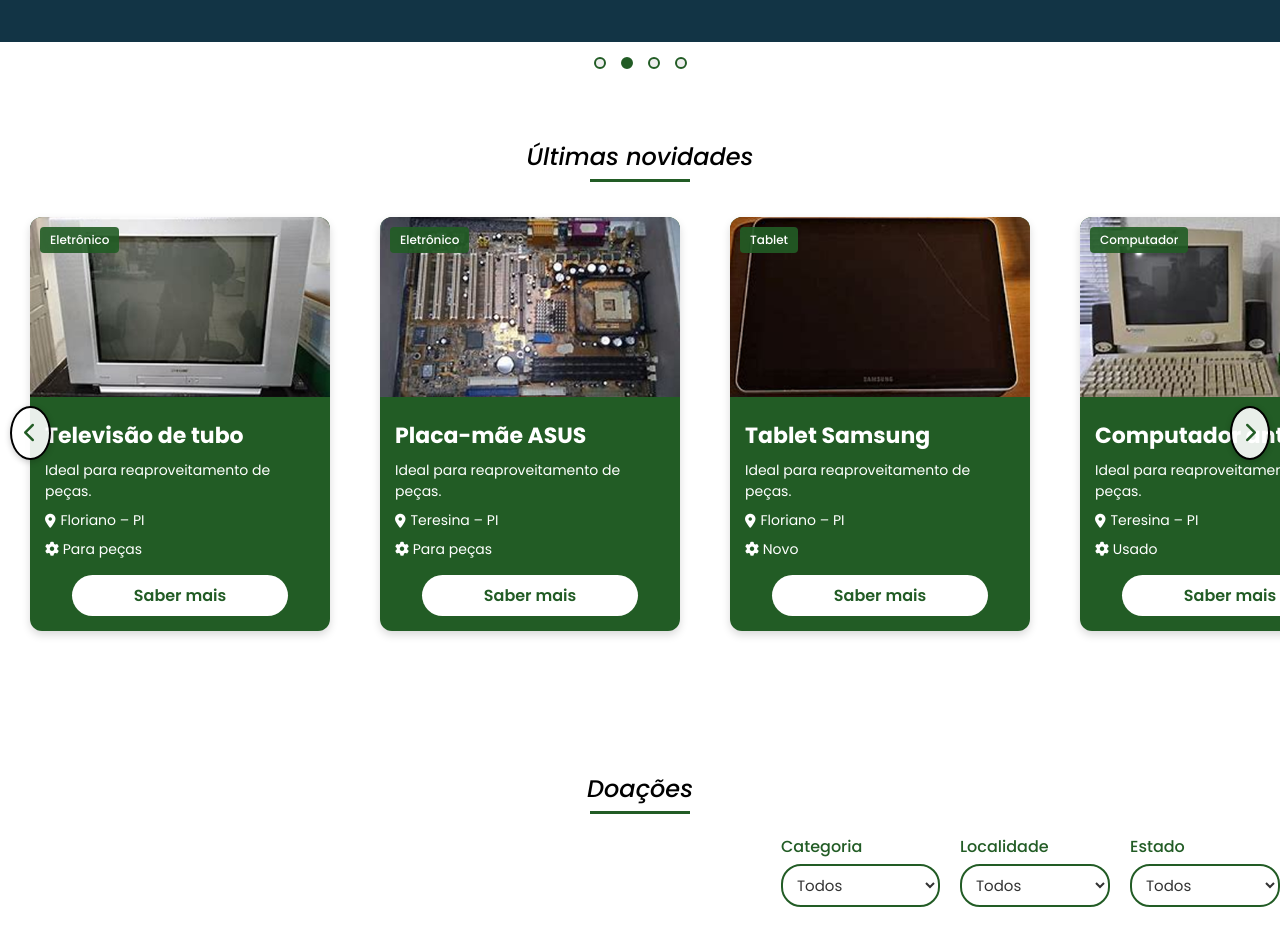
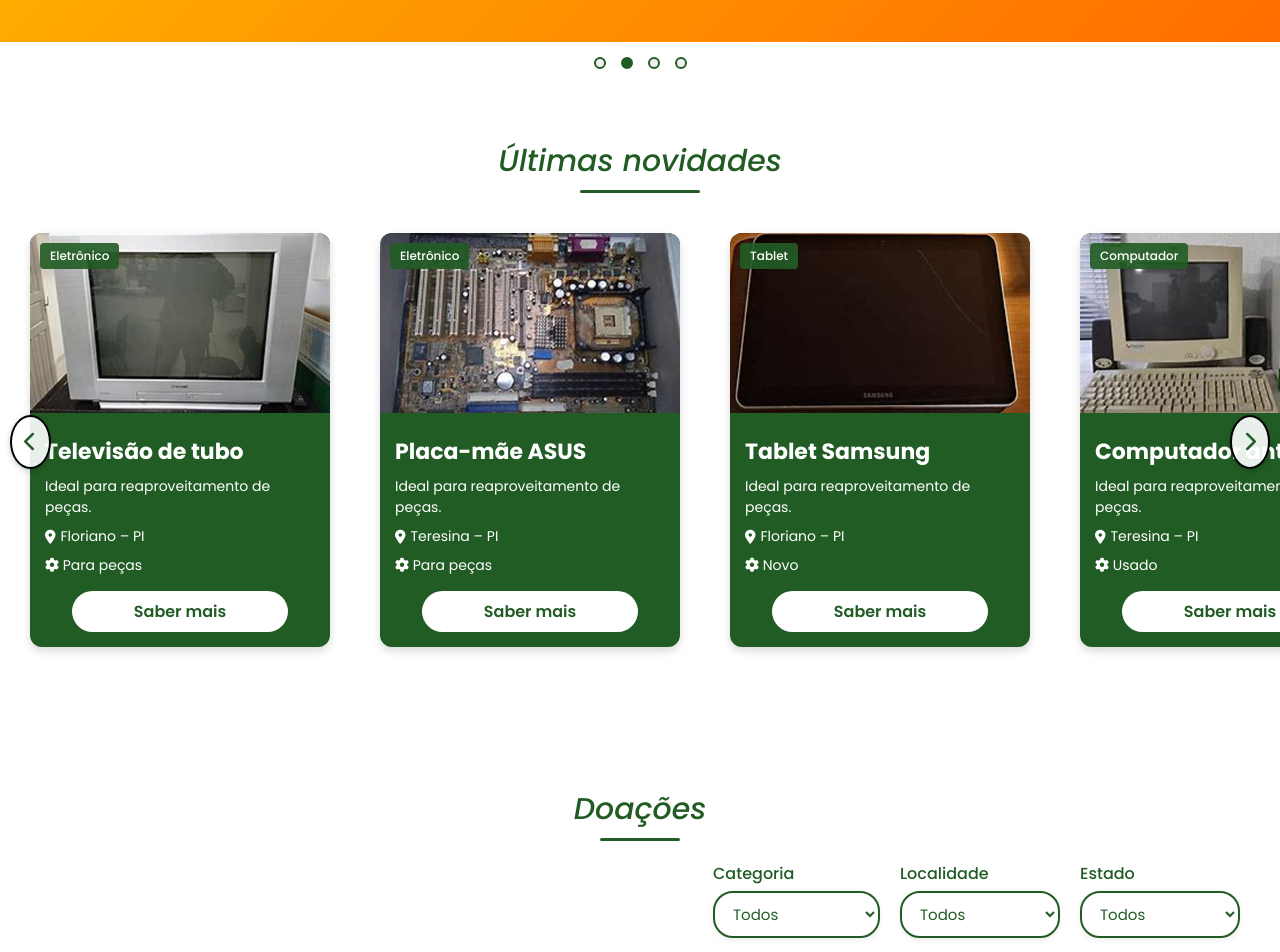
Before and after one commit to YasSantrb/front-ECOTECH, a React (Vite) app: page / in a window 1280 px wide. Shown: the part 340-1292 px from the top of the page. Built offline with nearby package versions, Linux system fonts and the light colour scheme; a web font is replaced by a local one.

Commit message:
feat: ajustando os filtros e trocando a posição dos ícones do feed de doações.

```diff
--- a/src/pages/tela_feed.jsx
+++ b/src/pages/tela_feed.jsx
@@ -214,6 +214,11 @@
             </div>
 
             <div className="slide-conteudo2">
+              <p className="carrossel_p">
+                E-lixo refere-se a equipamentos eletrônicos descartados, como
+                celulares, computadores e baterias, que contêm substâncias
+                prejudiciais ao meio ambiente.
+              </p>
               <div className="carrossel_titulo">
                 <img
                   src="src/assets/imagens/sustainable (1) 2.png"
@@ -224,11 +229,6 @@
                   consciente!
                 </h1>
               </div>
-              <p className="carrossel_p">
-                E-lixo refere-se a equipamentos eletrônicos descartados, como
-                celulares, computadores e baterias, que contêm substâncias
-                prejudiciais ao meio ambiente.
-              </p>
             </div>
 
             <div className="slide-conteudo3">
--- a/src/styles/tela_feed.css
+++ b/src/styles/tela_feed.css
@@ -129,7 +129,7 @@
 .slide-conteudo2 {
   display: flex;
   padding: 20px 30px;
-  background-color: #123445;
+  background: linear-gradient(135deg, #ffb800, #ff6d00);
   color: #fff;
   align-items: center;
   gap: 30px;
@@ -214,18 +214,22 @@
 }
 
 .titulo_feed {
-  text-align: center;
+   text-align: center;
   font-style: italic;
   font-weight: 500;
+  font-size: 30px;
+  color: #225c25;
+  margin-bottom: 10px;
 }
 
 .titulo_feed::after {
   content: "";
   display: block;
-  width: 100px;
+  width: 120px;
   height: 3px;
   background-color: #225c25;
-  margin: 5px auto;
+  margin: 6px auto;
+  border-radius: 3px;
 }
 
 .carrossel_container_externa {
@@ -274,16 +278,16 @@
 
 .filtros_container {
   display: flex;
-  justify-content: end;
+  justify-content: flex-end;
   gap: 20px;
-  margin: 20px 0;
   flex-wrap: wrap;
+  margin: 20px 40px 20px 40px;
 }
 
 .filtro_item {
   display: flex;
   flex-direction: column;
-  min-width: 150px;
+  min-width: 160px;
 }
 
 .filtro_item .label_filtro {
@@ -293,36 +297,41 @@
 }
 
 .filtro_item .filtro_categoria{
-  padding: 8px 10px;
+  padding: 10px 14px;
   border-radius: 20px;
-  background-color: white;
-  color: #333;
+  background-color: #fff;
+  color: #225c25;
   font-size: 15px;
   cursor: pointer;
   border: 2px solid #225c25;
   outline: none;
+  box-shadow: 0 2px 6px rgba(0, 0, 0, 0.08);
 }
 
 .filtros_ativos {
   display: flex;
   flex-wrap: wrap;
   gap: 10px;
-  justify-content: center;
-  margin-bottom: 20px;
+  justify-content: flex-end;
+  margin: 10px 120px 20px 120px;
 }
 
 .filtro_chip {
   display: inline-flex;
   align-items: center;
-  background-color: #e8f5e9;
+  background-color: #d7d3db;
   color: #225c25;
   padding: 5px 12px;
   border-radius: 20px;
-  margin: 5px;
   font-size: 14px;
+  margin-top: 8px;
+  width: fit-content;
+  box-shadow: 0 2px 5px rgba(0, 0, 0, 0.05);
+  transition: background-color 0.3s;
 }
 
 .filtro_chip .filtro_span{
+  font-size: 15px;
   margin-right: 8px;
 }
 
@@ -331,7 +340,7 @@
   border: none;
   color: #225c25;
   cursor: pointer;
-  font-size: 16px;
+  font-size: 15px;
 }
 
 /* Seção sobre os próximos cards */
@@ -343,23 +352,27 @@
   display: flex;
   justify-content: center;
   flex-wrap: wrap;
-  padding: 20px 0;
-  gap: 120px;
+  padding: 20px;
+  gap: 80px;
 }
 
 .titulo_secao_cards {
   text-align: center;
   font-style: italic;
   font-weight: 500;
+  font-size: 30px;
+  color: #225c25;
+  margin-bottom: 10px;
 }
 
 .titulo_secao_cards::after {
   content: "";
   display: block;
-  width: 100px;
+  width: 80px;
   height: 3px;
   background-color: #225c25;
-  margin: 5px auto;
+  margin: 6px auto;
+  border-radius: 3px;
 }
 
 /* Seção para os cards */
```
